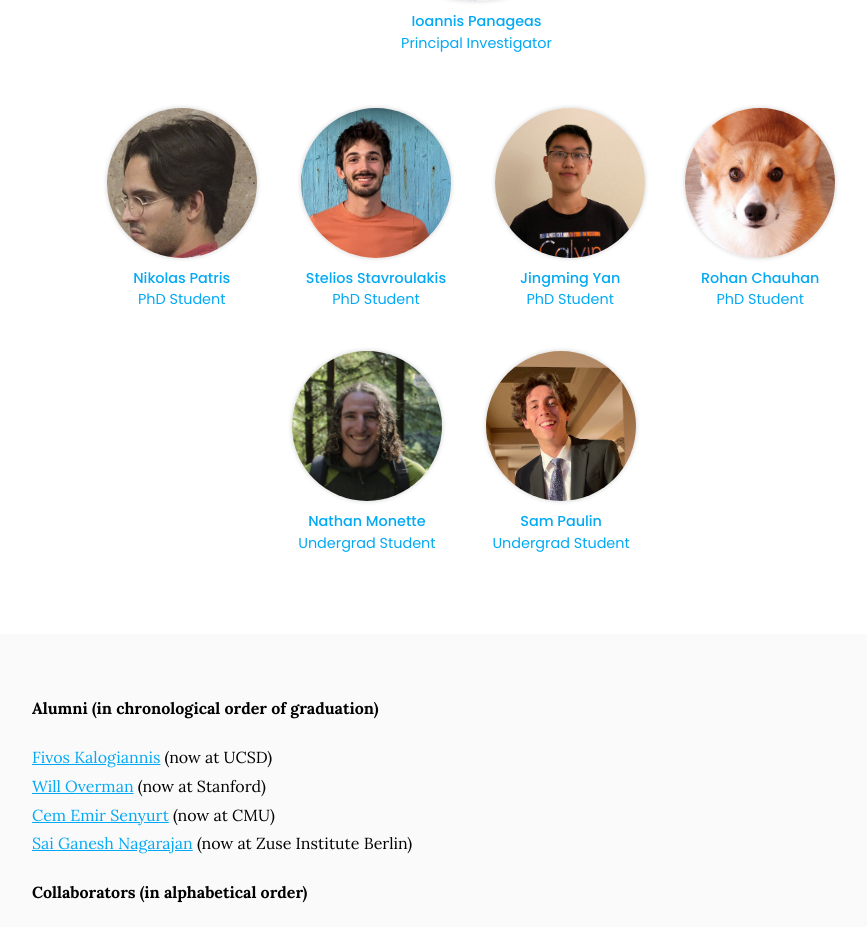
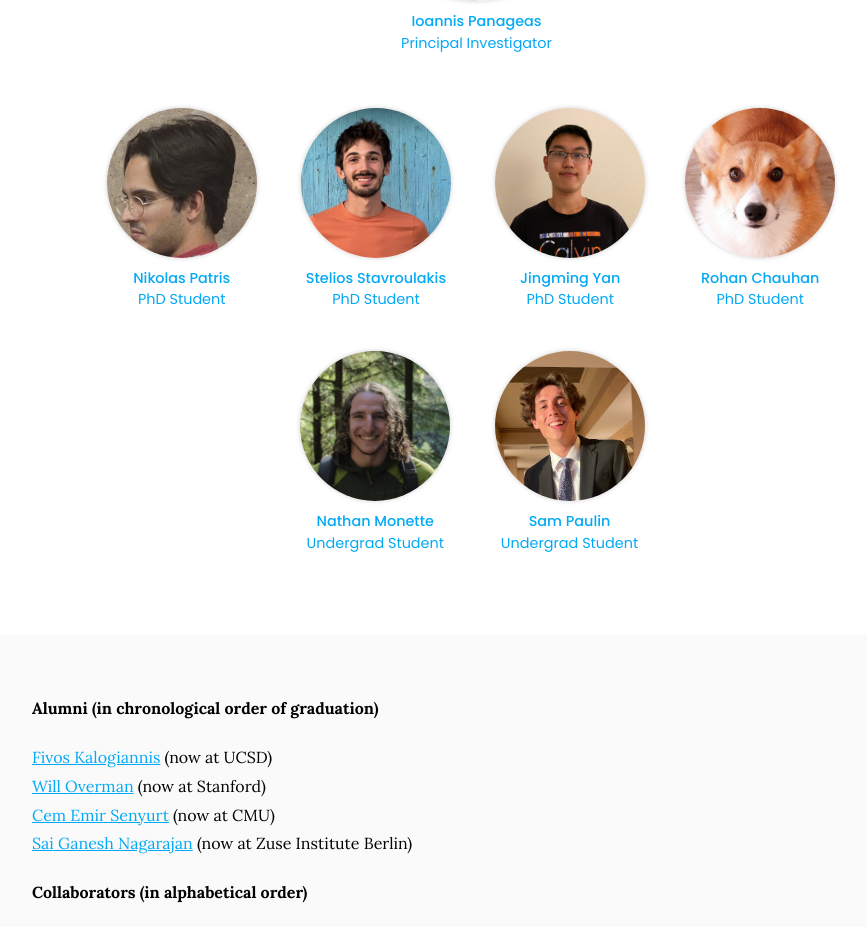
Before and after one commit to goallabuci/goallabuci.github.io, a Jekyll site: the page built from team/index.md, in a window 1280 px wide. Shown: the part 539-1466 px from the top of the page, without its empty margins (158-1025 px from the left). Built offline with Jekyll 4.4.1, drawn with Linux system fonts in a browser that asks for light colours.

Commit message:
Update index.md

```diff
--- a/team/index.md
+++ b/team/index.md
@@ -69,7 +69,7 @@ nav:
       PhD Student
     </span></a>
     <br/>
-&nbsp;&nbsp;&nbsp;&nbsp;&nbsp;&nbsp;&nbsp;&nbsp;&nbsp;&nbsp;&nbsp;&nbsp;&nbsp;&nbsp;&nbsp;&nbsp;&nbsp;&nbsp;&nbsp;&nbsp;&nbsp;&nbsp;&nbsp;&nbsp;&nbsp;&nbsp;&nbsp;&nbsp;&nbsp;&nbsp;&nbsp;&nbsp;&nbsp;&nbsp;&nbsp;&nbsp;&nbsp;&nbsp;&nbsp;&nbsp;&nbsp;&nbsp;&nbsp;&nbsp;&nbsp;&nbsp;&nbsp;&nbsp;&nbsp;&nbsp;&nbsp;&nbsp;&nbsp;&nbsp;&nbsp;&nbsp;
+&nbsp;&nbsp;&nbsp;&nbsp;&nbsp;&nbsp;&nbsp;&nbsp;&nbsp;&nbsp;&nbsp;&nbsp;&nbsp;&nbsp;&nbsp;&nbsp;&nbsp;&nbsp;&nbsp;&nbsp;&nbsp;&nbsp;&nbsp;&nbsp;&nbsp;&nbsp;&nbsp;&nbsp;&nbsp;&nbsp;&nbsp;&nbsp;&nbsp;&nbsp;&nbsp;&nbsp;&nbsp;&nbsp;&nbsp;&nbsp;&nbsp;&nbsp;&nbsp;&nbsp;&nbsp;&nbsp;&nbsp;&nbsp;&nbsp;&nbsp;&nbsp;&nbsp;&nbsp;&nbsp;&nbsp;&nbsp;&nbsp;&nbsp;
 <a href="https://nmonette.github.io" class="portrait" style="--width: 150px">
 <span class="portrait_image">
     <img
```
